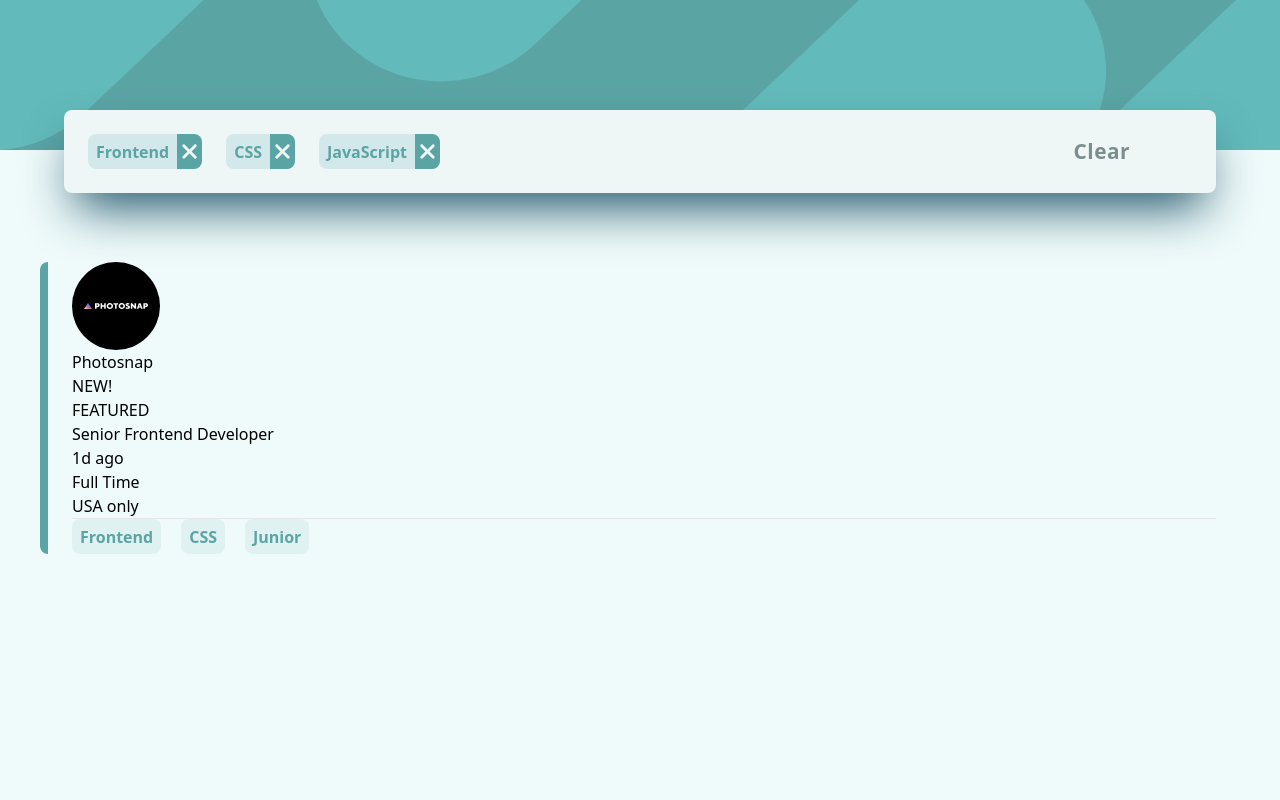
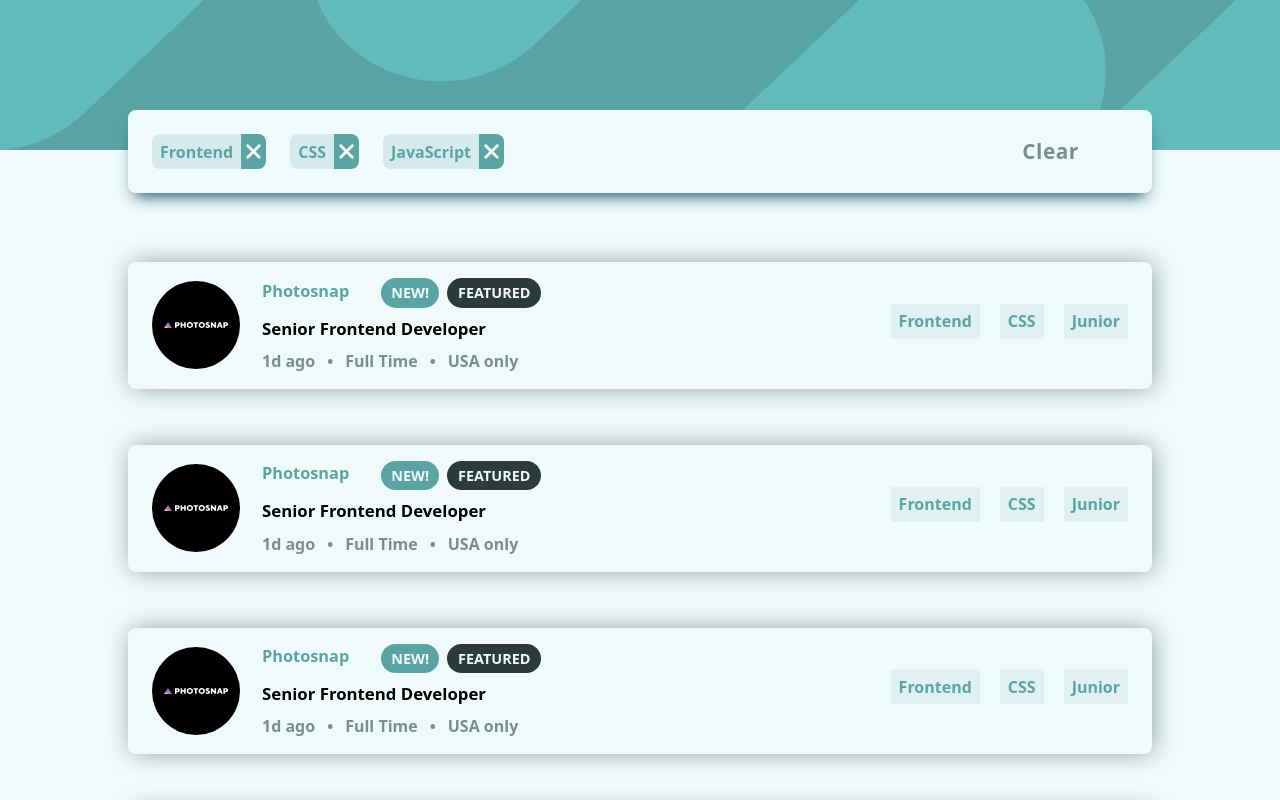
Before and after one commit to LeoSaliol/jobs-list, a React (Vite) app: page / in a window 1280 px wide. Shown: the top 800 px of the page. Built offline with nearby package versions, Linux system fonts and the light colour scheme.

Commit message:
Styles Finish

```diff
--- a/src/App.tsx
+++ b/src/App.tsx
@@ -1,5 +1,6 @@
-import Badge from './components/Badge';
 import CardFilterts from './components/CardFilterts';
+import ListOfCards from './components/ListOfCards';
+import MainOfCards from './components/MainOfCards';
 
 function App() {
     return (
@@ -16,40 +17,7 @@ function App() {
                     backgroundImage: `url("../src/images/bg-header-desktop.svg")`,
                 }}
             ></div>
-            <CardFilterts />
-            <main className="mx-10 mt-28 rounded-lg border-s-8 border-primaryCyan ">
-                <article className="px-6">
-                    <img
-                        src="../src/images/photosnap.svg"
-                        alt="Imagen del Logo"
-                    />
-                    <div>
-                        <p>Photosnap</p>
-                        <div>
-                            <p>NEW!</p>
-                            <p>FEATURED</p>
-                        </div>
-                    </div>
-                    <h1>Senior Frontend Developer</h1>
-                    <div>
-                        <p>1d ago</p>
-                        <p>Full Time</p>
-                        <p>USA only</p>
-                    </div>
-                    <hr />
-                    <div className="flex gap-5">
-                        <button className="overflow-hidden rounded-lg">
-                            <Badge tecnology="Frontend" />
-                        </button>
-                        <button className="overflow-hidden rounded-lg">
-                            <Badge tecnology="CSS" />
-                        </button>
-                        <button className="overflow-hidden rounded-lg">
-                            <Badge tecnology="Junior" />
-                        </button>
-                    </div>
-                </article>
-            </main>
+            <MainOfCards />
         </>
     );
 }
--- /dev/null
+++ b/src/components/Card.tsx
@@ -0,0 +1,68 @@
+import { useState } from 'react';
+import Badge from './Badge';
+
+const Card = () => {
+    const [select, setSelect] = useState(false);
+
+    const handleSelect = () => {
+        setSelect(!select);
+    };
+    return (
+        <article
+            className={` relative z-0 w-full cursor-pointer rounded-lg ${
+                select ? ' border-s-8 border-primaryCyan' : ''
+            }  px-6 py-4 shadow-4xl lg:flex `}
+            onClick={handleSelect}
+        >
+            <div className="lg:flex lg:items-center">
+                <figure className="absolute top-[-10%] z-10 w-[50px] lg:static lg:w-[110px]">
+                    <img
+                        src="../src/images/photosnap.svg"
+                        alt="Imagen del Logo"
+                    />
+                </figure>
+
+                <div>
+                    <div className="mt-6  flex w-full items-center gap-8 lg:mt-0  ">
+                        <p className="text-[1.02em] font-bold text-primaryCyan lg:pb-1">
+                            Photosnap
+                        </p>
+
+                        <div className="flex gap-2 text-[0.9em]">
+                            <p className="rounded-[45px] bg-primaryCyan px-[10px] py-[4px] font-bold text-bgWhite">
+                                NEW!
+                            </p>
+                            <p className="rounded-[45px] bg-darkCyan px-[11px] py-[4px] font-bold text-bgWhite">
+                                FEATURED
+                            </p>
+                        </div>
+                    </div>
+                    <h1 className="my-4  text-[1.05em] font-bold lg:my-2 ">
+                        Senior Frontend Developer
+                    </h1>
+                    <div className="flex gap-3 font-semibold text-secondaryCyan">
+                        <p>1d ago</p>
+                        <span>•</span>
+
+                        <p>Full Time</p>
+                        <span>•</span>
+                        <p>USA only</p>
+                    </div>
+                </div>
+            </div>
+            <span className="my-4 flex h-[1px] w-full bg-secondaryCyan lg:hidden"></span>
+            <div className="flex gap-5 pb-2 lg:ml-auto">
+                <button className="overflow-hidden rounded-lg">
+                    <Badge tecnology="Frontend" />
+                </button>
+                <button className="overflow-hidden rounded-lg">
+                    <Badge tecnology="CSS" />
+                </button>
+                <button className="overflow-hidden rounded-lg">
+                    <Badge tecnology="Junior" />
+                </button>
+            </div>
+        </article>
+    );
+};
+export default Card;
--- a/src/components/CardFilterts.tsx
+++ b/src/components/CardFilterts.tsx
@@ -5,8 +5,8 @@ const TENCOLOGIAS = ['Frontend', 'CSS', 'JavaScript'];
 
 const CardFilterts = () => {
     return (
-        <header className=" w-full">
-            <article className="absolute top-[110px] mx-10 flex w-[80%] justify-between rounded-lg bg-bgCard shadow-2xl  shadow-cyan-900 lg:mx-16  xl:w-[90%]">
+        <header className="absolute top-[110px] w-full px-10 lg:px-32 ">
+            <article className="    flex  w-full justify-between rounded-lg bg-bgWhite shadow-3xl  shadow-cyan-900   ">
                 <div className="flex w-[100%] flex-wrap gap-6 p-6 ">
                     {TENCOLOGIAS.map((t) => (
                         <div
--- /dev/null
+++ b/src/components/ListOfCards.tsx
@@ -0,0 +1,13 @@
+import Card from './Card';
+
+const ListOfCards = () => {
+    return (
+        <>
+            <Card />
+            <Card />
+            <Card />
+            <Card />
+        </>
+    );
+};
+export default ListOfCards;
--- /dev/null
+++ b/src/components/MainOfCards.tsx
@@ -0,0 +1,20 @@
+import CardFilterts from './CardFilterts';
+import ListOfCards from './ListOfCards';
+import { useState } from 'react';
+const MainOfCards = () => {
+    const [filtersActived, setFiltersActived] = useState(true);
+    return (
+        <>
+            {filtersActived && <CardFilterts />}
+
+            <main
+                className={`mx-10 mb-16 mt-28 flex flex-col gap-14 lg:mx-32 ${
+                    filtersActived ? 'mt-25' : 'mt-12'
+                } `}
+            >
+                <ListOfCards />
+            </main>
+        </>
+    );
+};
+export default MainOfCards;
--- a/tailwind.config.js
+++ b/tailwind.config.js
@@ -19,6 +19,10 @@ export default {
                 darkCyan: 'hsl(180, 14%, 20%)',
                 bgBadge: '#a9d1d538',
             },
+            boxShadow: {
+                '3xl': ' 0px 10px 16px -7px hsl(180, 29%, 50%)',
+                '4xl': '  2px 0px 25px -3px hsl(180, 8%, 52%)',
+            },
         },
     },
     plugins: [],
```
